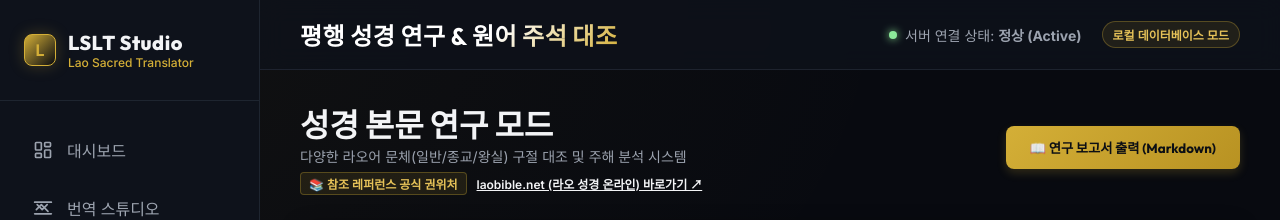
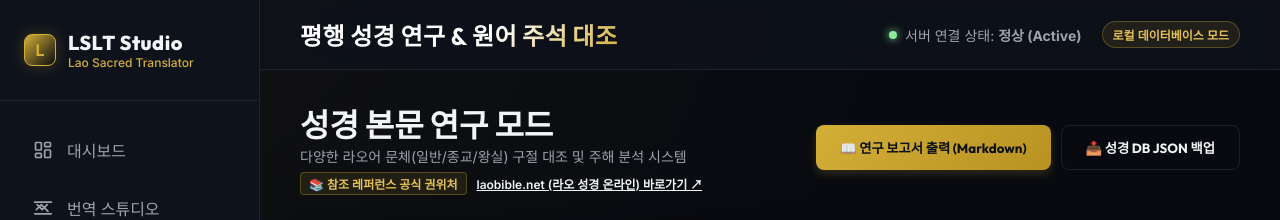
Before and after one commit to raon-easypaster/lao-sacred-translator, a React (Vite) app in the folder frontend/: page / in a window 1280 px wide. Both pictures are taken after a click on the item "성경 연구 모드". Shown: the top 220 px of the page. Built offline with nearby package versions, Linux system fonts and the light colour scheme; no server answers.

Commit message:
Feature: Add JSON export functionality for local Bible database and backup button in UI

```diff
--- a/frontend/src/components/BibleStudy.tsx
+++ b/frontend/src/components/BibleStudy.tsx
@@ -58,6 +58,23 @@ export const BibleStudy: React.FC = () => {
     a.remove();
   };
 
+  const handleExportBibleJson = async () => {
+    try {
+      const blob = await api.exportBibleJson();
+      const url = window.URL.createObjectURL(blob);
+      const a = document.createElement('a');
+      a.href = url;
+      a.download = `LSLT_Lao_Bible_Database.json`;
+      document.body.appendChild(a);
+      a.click();
+      window.URL.revokeObjectURL(url);
+      a.remove();
+      alert('성경 데이터베이스가 JSON 파일로 내보내기 되었습니다.');
+    } catch (err: any) {
+      alert(`성경 JSON 내보내기 실패: ${err.message}`);
+    }
+  };
+
   return (
     <div className="workspace">
       <div style={{ display: 'flex', justifyContent: 'space-between', alignItems: 'center', marginBottom: '25px', flexWrap: 'wrap', gap: '15px' }}>
@@ -69,6 +86,7 @@ export const BibleStudy: React.FC = () => {
             <a href="https://laobible.net/" target="_blank" rel="noopener noreferrer" style={{ fontSize: '0.75rem', color: 'var(--text-link)', textDecoration: 'underline', fontWeight: 600 }}>laobible.net (라오 성경 온라인) 바로가기 ↗</a>
           </div>
         </div>
+        <div style={{ display: 'flex', gap: '10px' }}>
           <button
             className="btn"
             onClick={handleExportBibleStudy}
@@ -76,6 +94,14 @@ export const BibleStudy: React.FC = () => {
           >
             📖 연구 보고서 출력 (Markdown)
           </button>
+          <button
+            className="btn btn-secondary"
+            onClick={handleExportBibleJson}
+            style={{ display: 'flex', alignItems: 'center', gap: '6px' }}
+          >
+            📥 성경 DB JSON 백업
+          </button>
+        </div>
       </div>
 
       {/* Selectors Panel */}
--- a/frontend/src/services/api.ts
+++ b/frontend/src/services/api.ts
@@ -273,5 +273,11 @@ export const api = {
       throw new Error(err.detail || 'Document translation failed');
     }
     return response.blob();
+  },
+
+  async exportBibleJson(): Promise<Blob> {
+    const response = await fetch(`${API_BASE_URL}/api/bible/export`);
+    if (!response.ok) throw new Error('Failed to export Bible JSON');
+    return response.blob();
   }
 };
```
Also changed, not shown: 1 other file (tests, documents, lock files or other folders). Lines whose indentation alone changed are shown as unchanged.
